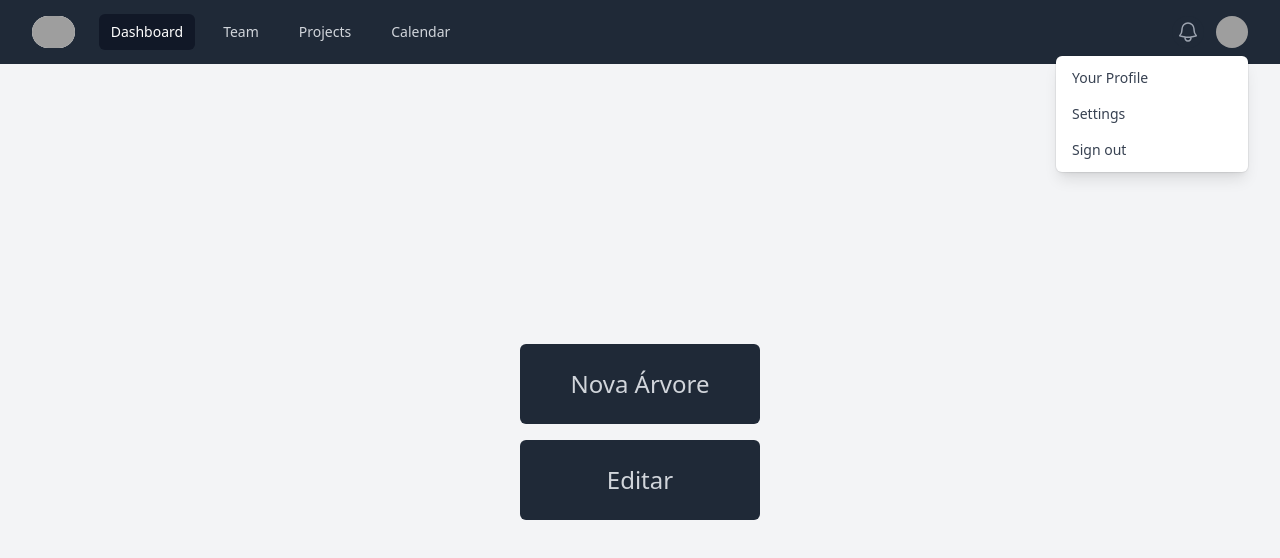
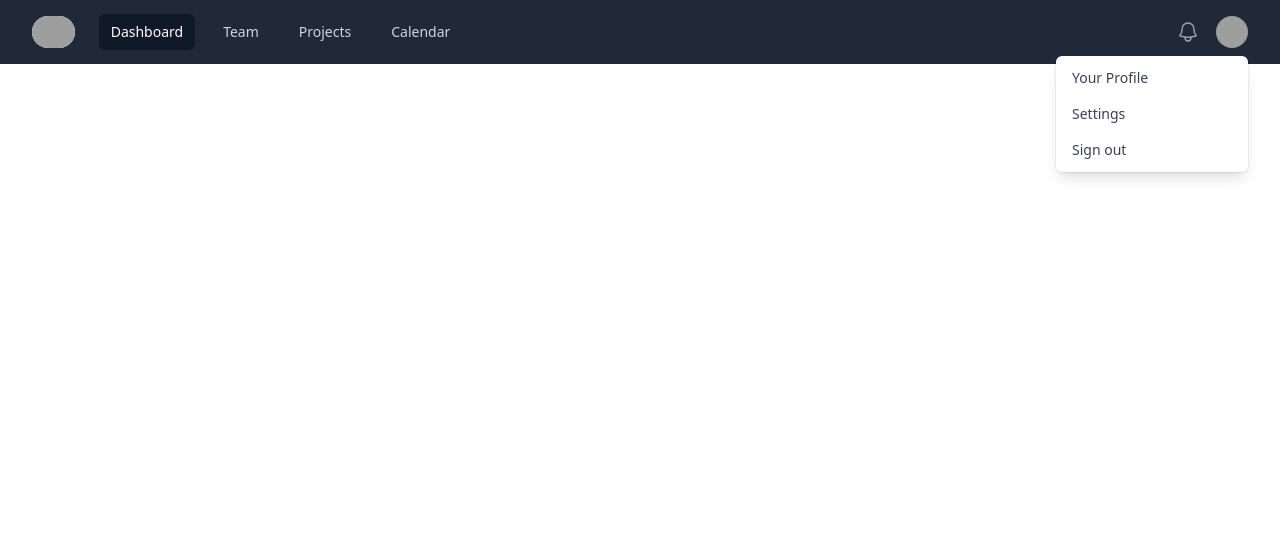
Before and after one commit to robwilstocco/Origins, a React (Vite) app: page / in a window 1280 px wide. Shown: the top 558 px of the page. Built offline with nearby package versions, Linux system fonts and the light colour scheme; grey boxes are pictures that could not be loaded.

Commit message:
Criação das rotas

```diff
--- a/src/App.jsx
+++ b/src/App.jsx
@@ -1,23 +1,10 @@
 import React from "react";
-import ReactFlowChart from "./pages/FamilyTree";
-import Modal from "./components/Modal/Modal";
-// import Routes from './routes';
+import Routes from './router';
+
 
 export default () => {
   const [showModal, setShowModal] = React.useState(false);
   return (
-    // <ReactFlowChart />
-    <div className="flex flex-col justify-center align-center gap-4 bg-gray-100 h-full w-full">
-      <button
-        className="bg-gray-800 text-2xl text-gray-300 hover:bg-gray-700 rounded-md mx-auto w-60 h-20"
-        onClick={() => setShowModal(true)}
-      >
-        Nova Árvore
-      </button>
-      <button className="bg-gray-800 text-2xl text-gray-300 hover:bg-gray-700 rounded-md mx-auto w-60 h-20">
-        Editar
-      </button>
-      {showModal ? <Modal visible={setShowModal}/> : null}
-    </div>
+    <Routes/>
   );
 };
--- a/src/pages/index.jsx
+++ b/src/pages/index.jsx
@@ -1,9 +1,10 @@
+import React from "react";
 import Modal from "../components/Modal/Modal";
+import { Link } from "react-router-dom";
 
 export default () => {
   const [showModal, setShowModal] = React.useState(false);
   return (
-      // <ReactFlowChart />
     <div className="flex flex-col justify-center align-center gap-4 bg-gray-100 h-full w-full">
       <button
         className="bg-gray-800 text-2xl text-gray-300 hover:bg-gray-700 rounded-md mx-auto w-60 h-20"
@@ -12,9 +13,9 @@ export default () => {
         Nova Árvore
       </button>
       <button className="bg-gray-800 text-2xl text-gray-300 hover:bg-gray-700 rounded-md mx-auto w-60 h-20">
-          Editar
+        <Link to="/origins/tree">Editar</Link>
       </button>
-        {showModal ? <Modal visible={setShowModal}/> : null}
+      {showModal ? <Modal visible={setShowModal} /> : null}
     </div>
   );
 };
--- a/src/router.jsx
+++ b/src/router.jsx
@@ -1,16 +1,15 @@
 import React from 'react';
-import { BrowserRouter, Route, Switch } from 'react-router-dom';
-
+import { BrowserRouter, Route, Routes } from 'react-router-dom';
 import Index from './pages/index';
 import FamilyTree from './pages/FamilyTree';
 
-export default function Routes(){
+export default () => {
   return(
   <BrowserRouter>
-    <Switch>
-      <Route path="/" exact component={Index}/>
-      <Route path="/familytree" component={FamilyTree}/>
-    </Switch>
+    <Routes>
+      <Route path="/origins/" exact element={<Index/>}/>
+      <Route path="/origins/tree" element={<FamilyTree/>}/>
+    </Routes>
   </BrowserRouter>
   );
 }
--- a/vite.config.js
+++ b/vite.config.js
@@ -4,5 +4,5 @@ import react from '@vitejs/plugin-react'
 // https://vitejs.dev/config/
 export default defineConfig({
   plugins: [react()],
-  base: '/Origins/'
+  base: '/origins/'
 })
```
Lines whose indentation alone changed are shown as unchanged.
